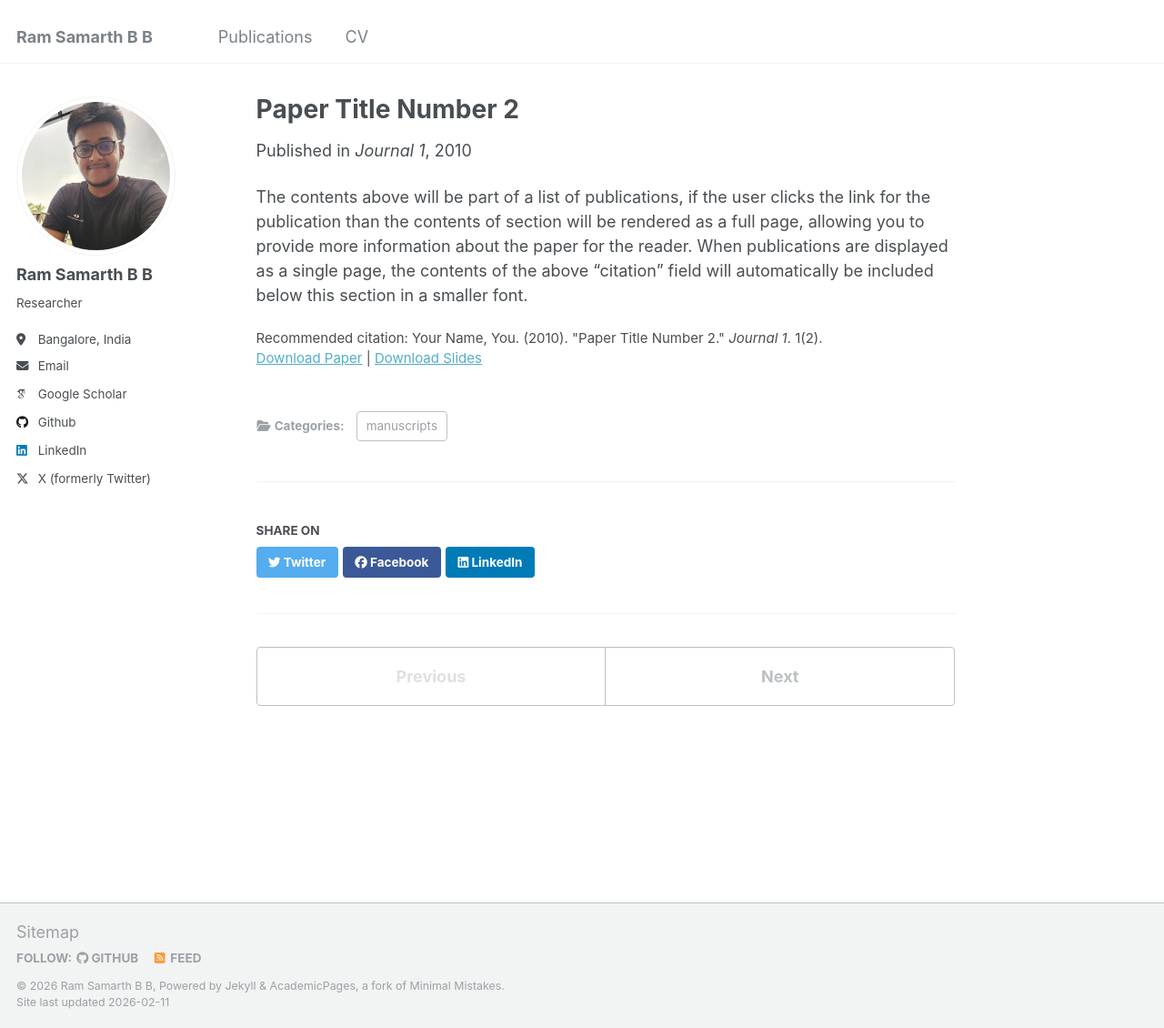
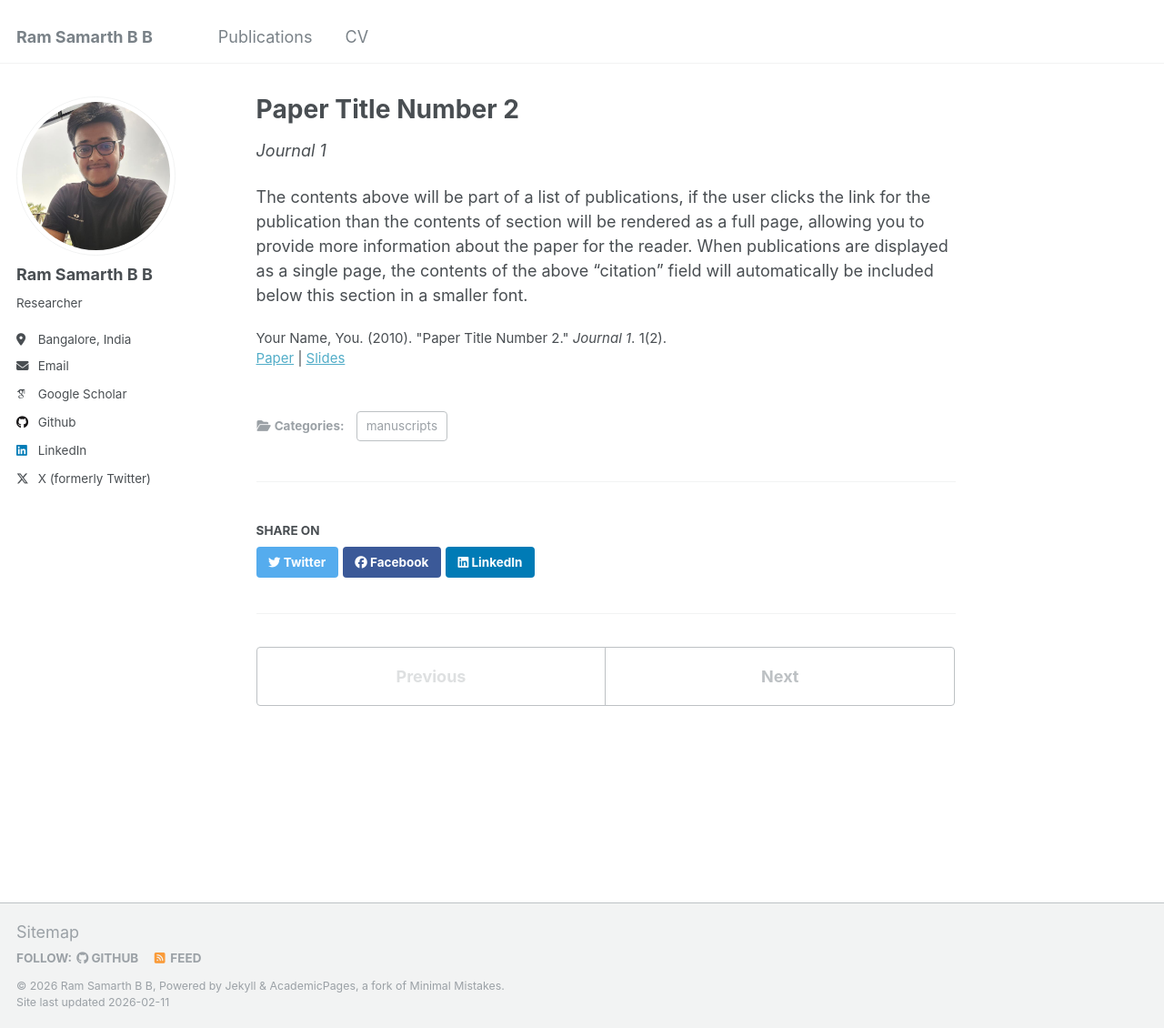
Before and after one commit to achiverram28/achiverram28.github.io, a Jekyll site: the page built from _publications/2010-10-01-paper-title-number-2.md, in a window 1280 px wide and 1130 px high. Shown: the whole window at 91% size. Built offline with Jekyll 4.4.1, drawn with Linux system fonts in a browser that asks for light colours; some web fonts are replaced.

Commit message:
Remove 'Recommended citation' prefix from citations

```diff
--- a/_layouts/single.html
+++ b/_layouts/single.html
@@ -37,7 +37,7 @@
         {% if page.collection == 'teaching' %}
           <p> {{ page.type }}, <i>{{ page.venue }}</i>, {{ page.date | default: "1900-01-01" | date: "%Y" }} </p>
         {% elsif page.venue and page.date %}
-          <p>Published in <i>{{ page.venue }}</i>, {{ page.date | default: "1900-01-01" | date: "%Y" }} </p>
+          <p><i>{{ page.venue }}</i> </p>
         {% elsif page.date %}
           <p class="page__date"><strong><i class="fa fa-fw fa-calendar" aria-hidden="true"></i> {{ site.data.ui-text[site.locale].date_label | default: "Published:" }}</strong> <time datetime="{{ page.date | date_to_xmlschema }}">{{ page.date | default: "1900-01-01" | date: "%B %d, %Y" }}</time></p>
         {% endif %}
@@ -48,15 +48,15 @@
         {{ content }}
 
         {% if page.citation and page.paperurl and page.slidesurl %}
-          <p style="font-size: smaller">Recommended citation: {{ page.citation }}<br /><a href="{{ page.paperurl }}">Download Paper</a> | <a href="{{ page.slidesurl }}">Download Slides</a></p>
+          <p style="font-size: smaller">{{ page.citation }}<br /><a href="{{ page.paperurl }}">Paper</a> | <a href="{{ page.slidesurl }}">Slides</a></p>
         {% elsif page.citation and page.paperurl %}
-          <p style="font-size: smaller">Recommended citation: {{ page.citation }}<br /><a href="{{ page.paperurl }}">Download Paper</a></p>
+          <p style="font-size: smaller">{{ page.citation }}<br /><a href="{{ page.paperurl }}">Paper</a></p>
         {% elsif page.citation and page.slidesurl %}
-          <p style="font-size: smaller">Recommended citation: {{ page.citation }}<br /><a href="{{ page.slidesurl }}">Download Slides</a></p>
+          <p style="font-size: smaller">{{ page.citation }}<br /><a href="{{ page.slidesurl }}">Slides</a></p>
         {% elsif page.citation %}
-          <p style="font-size: smaller">Recommended citation: {{ page.citation }}</p>
+          <p style="font-size: smaller">{{ page.citation }}</p>
         {% elsif page.slidesurl %}
-          <p style="font-size: smaller"><a href="{{ page.slidesurl }}">Download Slides</a></p>
+          <p style="font-size: smaller"><a href="{{ page.slidesurl }}">Slides</a></p>
         {% endif %}
 
         {% if page.link %}<div><a href="{{ page.link }}" class="btn">{{ site.data.ui-text[site.locale].ext_link_label | default: "Direct Link" }}</a></div>{% endif %}
```
